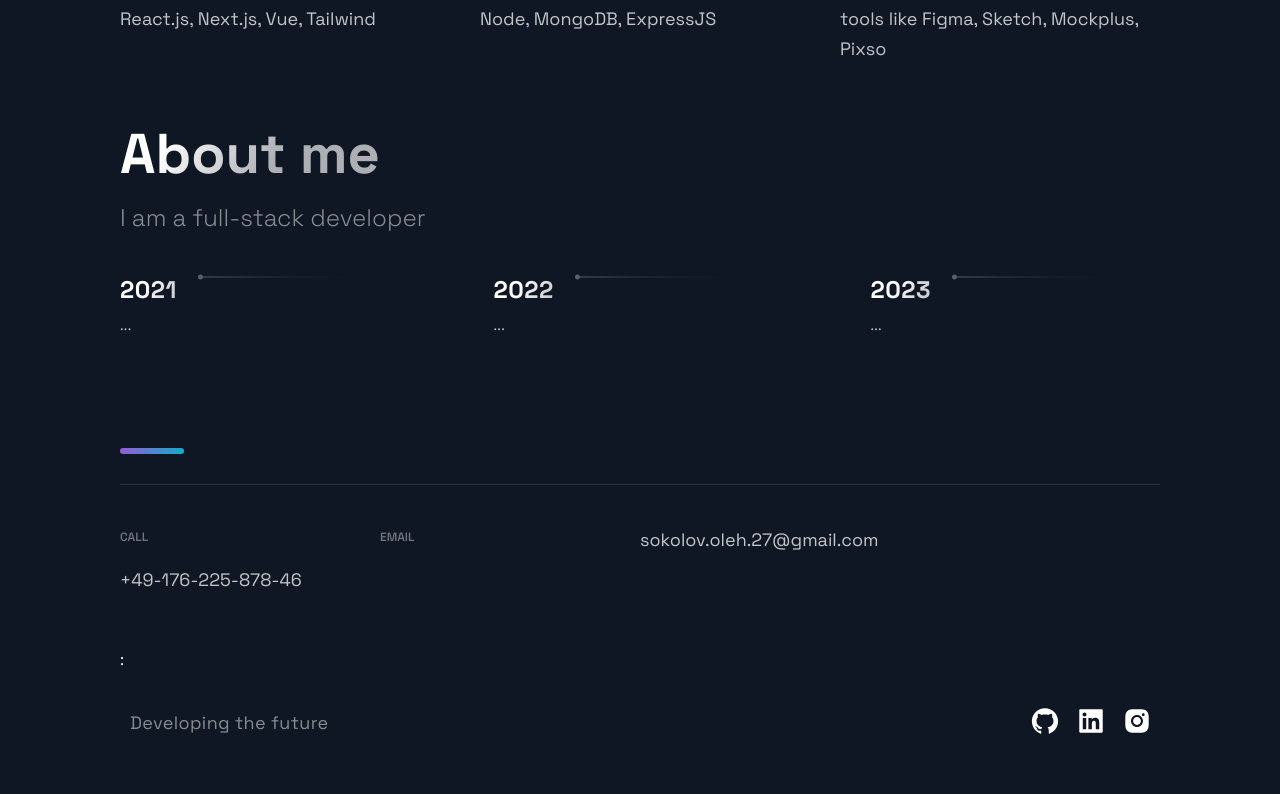
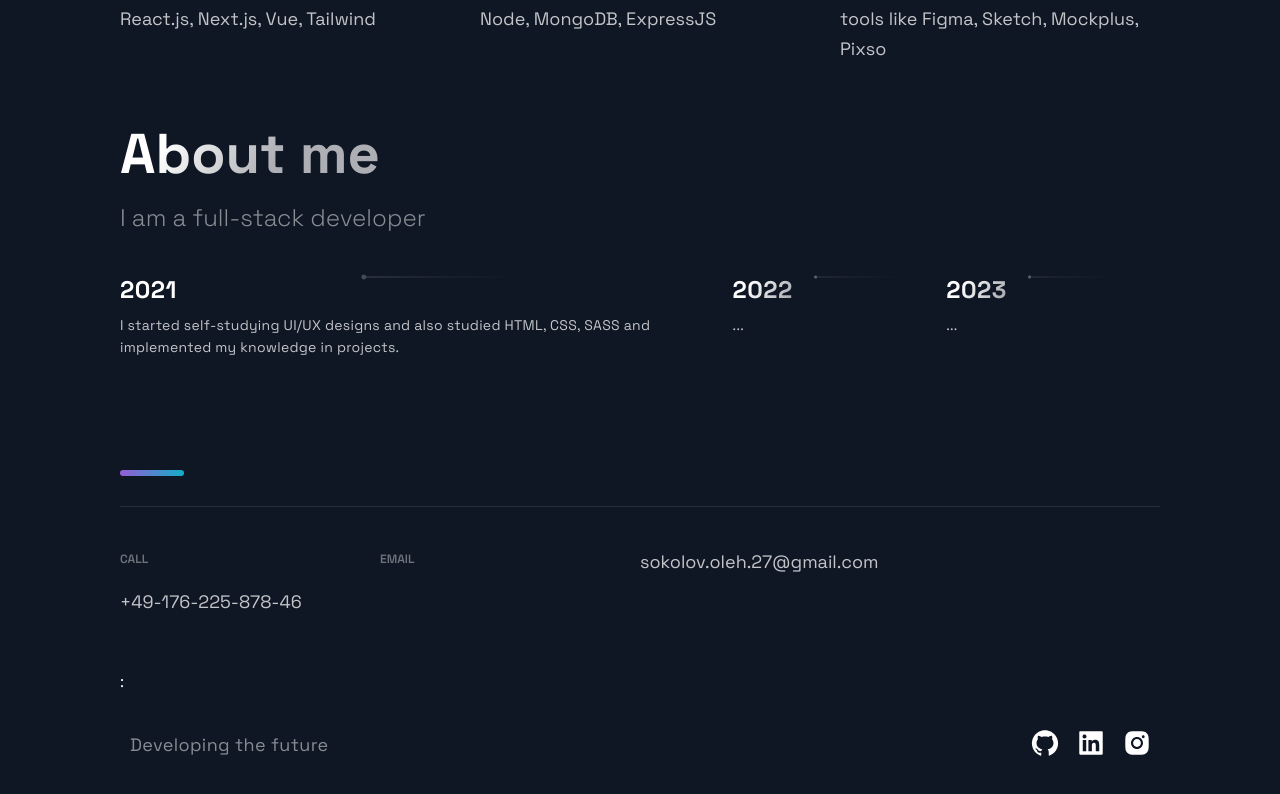
Before and after one commit to sokolov574/Portfolio, a Next.js app: page / in a window 1280 px wide. Shown: the part 2314-3108 px from the top of the page. Built offline with nearby package versions, Linux system fonts and the light colour scheme.

Commit message:
info about studi Time in 2021

```diff
--- a/src/constants/constants.js
+++ b/src/constants/constants.js
@@ -40,7 +40,7 @@ export const projects = [
 ];
 
 export const TimeLineData = [
-  { year: 2021, text: '...', },
+  { year: 2021, text: 'I started self-studying UI/UX designs and also studied HTML, CSS, SASS and implemented my knowledge in projects.', },
   { year: 2022, text: '...', },
   { year: 2023, text: '...', }
 ];
```
